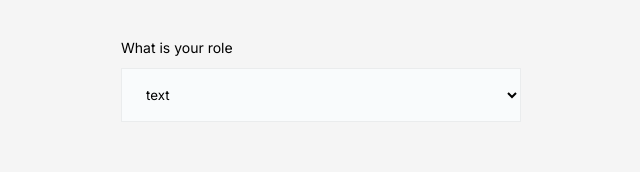
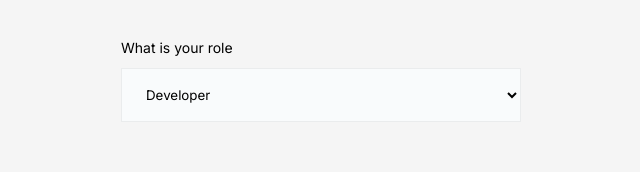
Before and after one commit to Maxinth/techIn, a Next.js app: page /signup in a window 1280 px wide. Shown: the part 581-753 px from the top of the page, without its empty margins (319-959 px from the left). Built offline with nearby package versions, Linux system fonts and the light colour scheme; a web font is replaced by a local one.

Commit message:
added mock data for roles

```diff
--- /dev/null
+++ b/common/interfaces/index.ts
@@ -0,0 +1,5 @@
+export interface IRole {
+  id: number;
+  value: string;
+  name: string;
+}
--- a/components/Form/FieldInput.tsx
+++ b/components/Form/FieldInput.tsx
@@ -1,3 +1,4 @@
+import { IRole } from "../../common/interfaces";
 import { FieldBox, InputBox, Label, Option, SelectBox } from "./styled";
 
 export interface IFieldProps {
@@ -5,6 +6,7 @@ export interface IFieldProps {
   value?: string;
   placeholder?: string;
   label?: string;
+  options?: IRole[];
 }
 
 const FieldInput = ({
@@ -12,6 +14,7 @@ const FieldInput = ({
   value,
   label,
   placeholder,
+  options = [],
 }: IFieldProps) => {
   return (
     <FieldBox type={type}>
@@ -21,7 +24,9 @@ const FieldInput = ({
       )}
       {type === "select" && (
         <SelectBox value={value}>
-          <Option>text</Option>
+          {options?.map((item: IRole) => (
+            <Option key={item?.name}>{item?.name}</Option>
+          ))}
         </SelectBox>
       )}
     </FieldBox>
--- /dev/null
+++ b/components/Form/data.ts
@@ -0,0 +1,19 @@
+import { IRole } from "../../common/interfaces";
+
+export const roles: IRole[] = [
+  {
+    id: 1,
+    value: "Dev",
+    name: "Developer",
+  },
+  {
+    id: 2,
+    value: "Market",
+    name: "Senior Marketer",
+  },
+  {
+    id: 3,
+    value: "UI",
+    name: "Product Designer",
+  },
+];
--- a/pages/signup.tsx
+++ b/pages/signup.tsx
@@ -1,6 +1,7 @@
 import { NextPage } from "next";
 import FieldInput from "../components/Form/FieldInput";
 import { Button, Form, Heading } from "../components/Form/styled";
+import { roles } from "../components/Form/data";
 
 const SignUp: NextPage = () => {
   return (
@@ -24,7 +25,12 @@ const SignUp: NextPage = () => {
         placeholder="Enter your full name"
         label="Full name"
       />
-      <FieldInput type="select" value="" label="What is your role" />
+      <FieldInput
+        type="select"
+        value=""
+        label="What is your role"
+        options={roles}
+      />
       <Button>Sign up</Button>
     </Form>
   );
```
Also changed, not shown: utils/validations.ts (added, +13 -0 lines).
